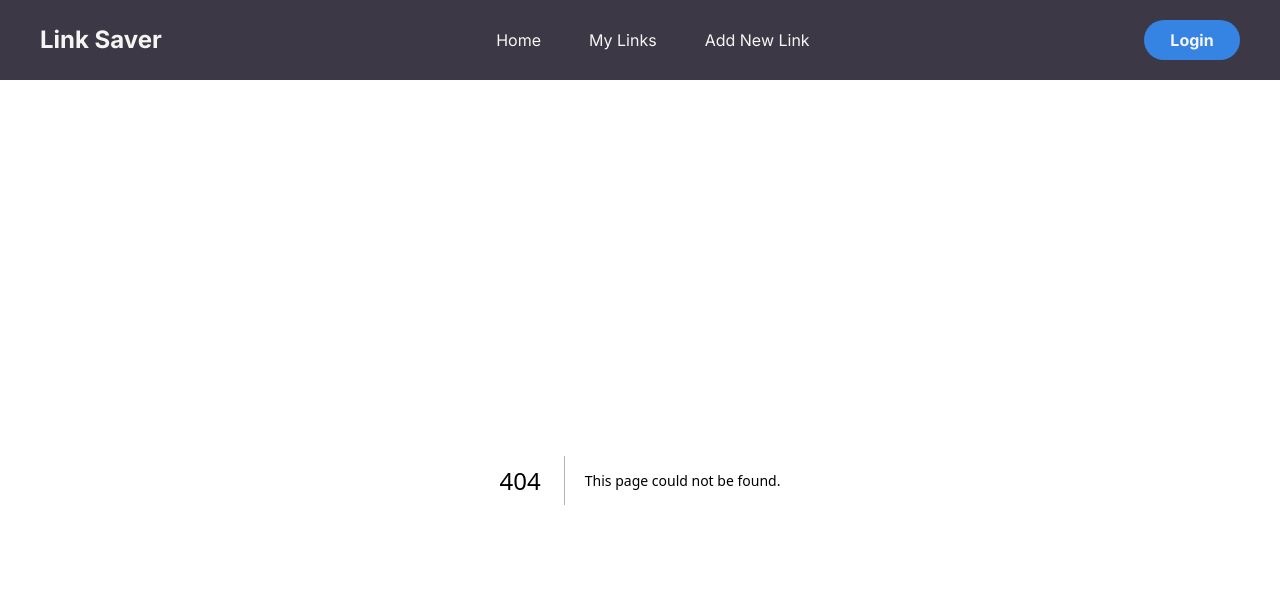
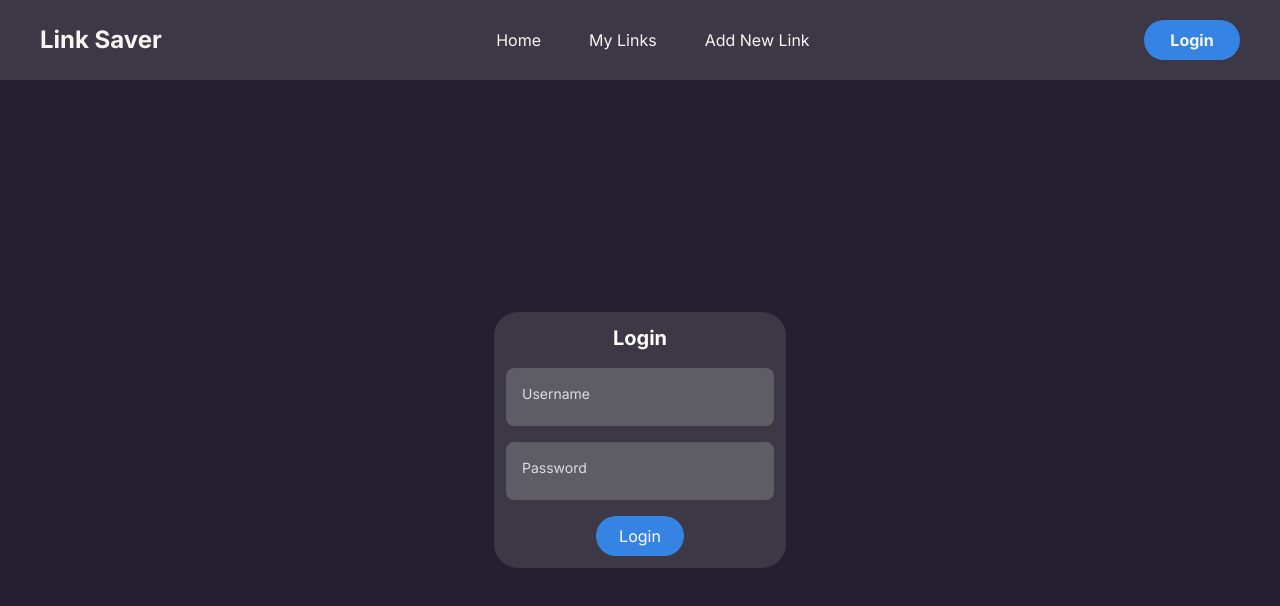
Before and after one commit to cause-dev/link-saver, a Next.js app: page /login in a window 1280 px wide. Before the commit this address had no page. Shown: the top 606 px of the page. Built offline with nearby package versions, Linux system fonts and the light colour scheme.

Commit message:
add login page with a simple login form

```diff
--- a/app/layout.tsx
+++ b/app/layout.tsx
@@ -26,7 +26,9 @@ export default function RootLayout({
     >
       <body className="min-h-full flex flex-col">
         <MainHeader />
-        {children}
+        <main className="flex-1 flex flex-col justify-center items-center">
+          {children}
+        </main>
       </body>
     </html>
   );
--- /dev/null
+++ b/app/login/page.tsx
@@ -0,0 +1,72 @@
+const LoginPage = () => {
+  return (
+    <div className="flex flex-col justify-center items-center bg-surface-2 p-3 rounded-3xl">
+      <h2 className="mb-4 text-xl font-bold">Login</h2>
+      <form
+        action="#"
+        className="flex flex-col justify-center items-center gap-4"
+      >
+        <div className="relative">
+          <input
+            type="text"
+            name="username"
+            id="username"
+            placeholder=" "
+            className="bg-surface-3 peer w-full rounded-lg
+            bg-gnome-dark-3 border border-border
+            px-4 pt-6 pb-2
+            text-fg
+            focus:outline-none focus:border-border-subtle
+            transition-colors"
+          />
+          <label
+            htmlFor="username"
+            className="
+            absolute left-4 top-4
+            text-fg-muted text-sm
+            transition-all
+            peer-placeholder-shown:top-4 peer-placeholder-shown:text-sm
+            peer-focus:top-2 peer-focus:text-xs peer-focus:text-fg-muted
+            peer-[:not(:placeholder-shown)]:top-2 peer-[:not(:placeholder-shown)]:text-xs"
+          >
+            Username
+          </label>
+        </div>
+        <div className="relative">
+          <input
+            type="text"
+            name="password"
+            id="password"
+            placeholder=" "
+            className="bg-surface-3 peer w-full rounded-lg
+            bg-gnome-dark-3 border border-border
+            px-4 pt-6 pb-2
+            text-fg
+            focus:outline-none focus:border-border-subtle
+            transition-colors"
+          />
+          <label
+            htmlFor="password"
+            className="
+            absolute left-4 top-4
+            text-fg-muted text-sm
+            transition-all
+            peer-placeholder-shown:top-4 peer-placeholder-shown:text-sm
+            peer-focus:top-2 peer-focus:text-xs peer-focus:text-fg-muted
+            peer-[:not(:placeholder-shown)]:top-2 peer-[:not(:placeholder-shown)]:text-xs"
+          >
+            Password
+          </label>
+        </div>
+        <button
+          type="submit"
+          className="bg-primary hover:bg-primary-hover cursor-pointer w-22 h-10 rounded-full"
+        >
+          Login
+        </button>
+      </form>
+    </div>
+  );
+};
+
+export default LoginPage;
```
